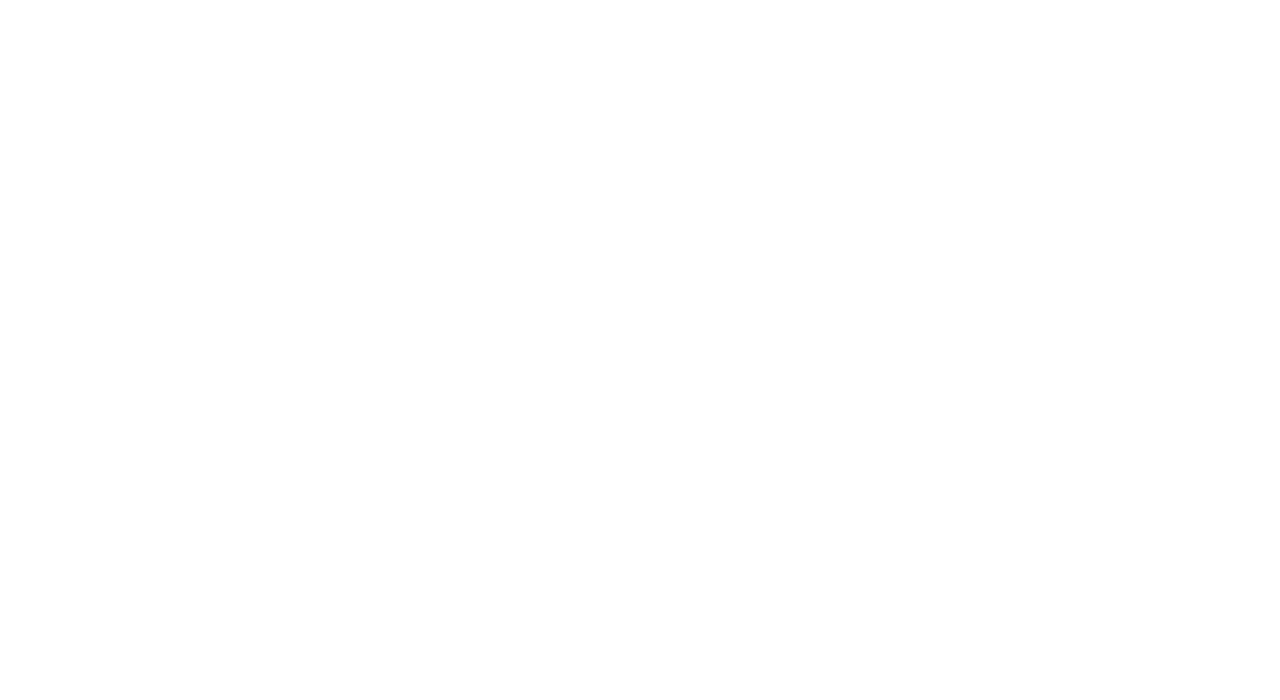
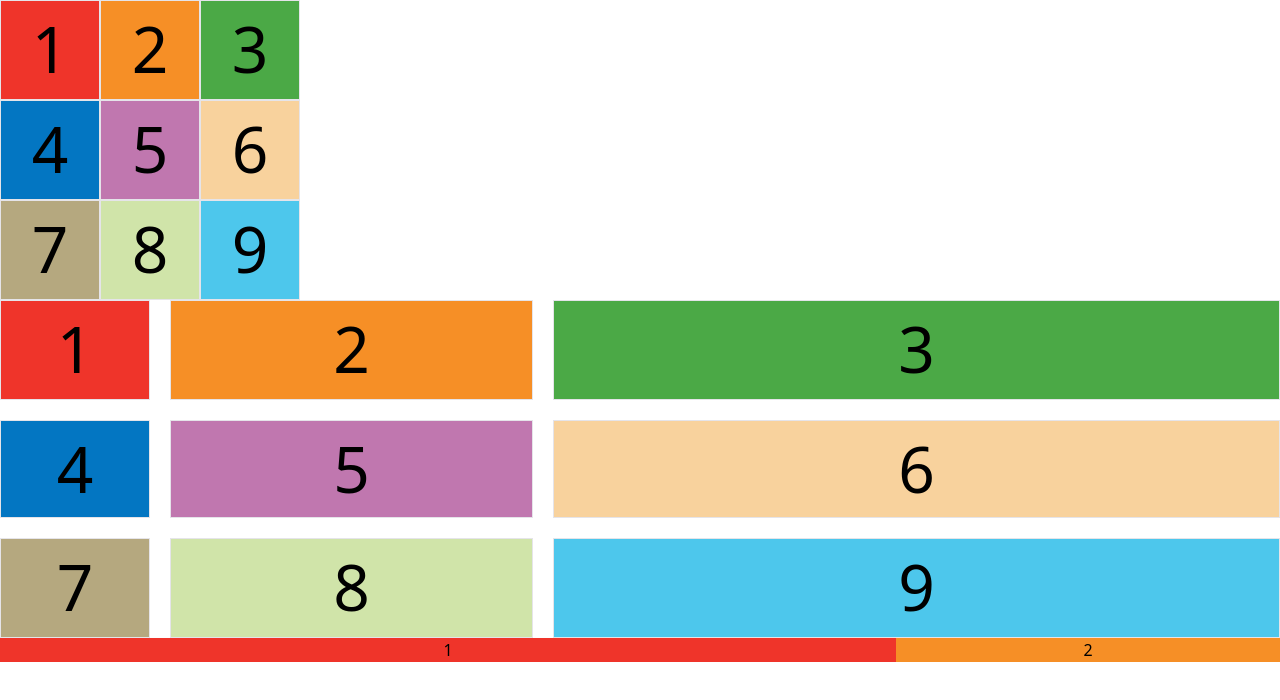
Before and after one commit to 532758463/vite-react, a React (Vite) app: page /grid in a window 1280 px wide. Before the commit this address had no page. Shown: the top 700 px of the page. Built offline with nearby package versions, Linux system fonts and the light colour scheme.

Commit message:
feat:网格布局

```diff
--- /dev/null
+++ b/src/pages/grid/index.css
@@ -0,0 +1,70 @@
+#container {
+  display: grid;
+  grid-template-columns: 100px 100px 100px;
+  grid-template-rows: repeat(3, 100px);
+}
+
+.container2 {
+  display: grid;
+  grid-template-columns: [c1] 150px 1fr 2fr;
+  /* grid-template-columns: 1fr 1fr minmax(100px, 1fr); */
+  grid-template-rows: [r1] 100px auto 100px;
+  grid-row-gap: 20px;
+  grid-column-gap: 20px;
+
+  grid-template-areas:
+    'header header header'
+    'main main sidebar'
+    'footer footer footer';
+  /* 默认值是row，即"先行后列"。也可以将它设成column，变成"先列后行" */
+  /* grid-auto-flow: column; */
+}
+
+.two-flex {
+  display: grid;
+  grid-template-columns: 70% 30%;
+}
+
+.item {
+  font-size: 4em;
+  text-align: center;
+  border: 1px solid #e5e4e9;
+}
+
+.item-1 {
+  background-color: #ef342a;
+  /* grid-column-start: 2;
+  grid-column-end: 4; */
+}
+
+.item-2 {
+  background-color: #f68f26;
+}
+
+.item-3 {
+  background-color: #4ba946;
+}
+
+.item-4 {
+  background-color: #0376c2;
+}
+
+.item-5 {
+  background-color: #c077af;
+}
+
+.item-6 {
+  background-color: #f8d29d;
+}
+
+.item-7 {
+  background-color: #b5a87f;
+}
+
+.item-8 {
+  background-color: #d0e4a9;
+}
+
+.item-9 {
+  background-color: #4dc7ec;
+}
--- /dev/null
+++ b/src/pages/grid/index.tsx
@@ -0,0 +1,38 @@
+import React from 'react';
+import './index.css';
+
+export const Grid: React.FC = () => {
+  return (
+    <div>
+      <div id="container">
+        <div className="item item-1">1</div>
+        <div className="item item-2">2</div>
+        <div className="item item-3">3</div>
+        <div className="item item-4">4</div>
+        <div className="item item-5">5</div>
+        <div className="item item-6">6</div>
+        <div className="item item-7">7</div>
+        <div className="item item-8">8</div>
+        <div className="item item-9">9</div>
+      </div>
+      <div className="container2">
+        <div className="item item-1">1</div>
+        <div className="item item-2">2</div>
+        <div className="item item-3">3</div>
+        <div className="item item-4">4</div>
+        <div className="item item-5">5</div>
+        <div className="item item-6">6</div>
+        <div className="item item-7">7</div>
+        <div className="item item-8">8</div>
+        <div className="item item-9">9</div>
+      </div>
+      {/* 两栏布局 */}
+      <div className="two-flex">
+        <div className="item-1">1</div>
+        <div className="item-2">2</div>
+      </div>
+    </div>
+  );
+};
+
+export default Grid;
--- a/src/router.tsx
+++ b/src/router.tsx
@@ -5,6 +5,7 @@ import type { RouteProps } from 'react-router-dom';
 import Navigation from '@pages/index';
 import Console from '@pages/console';
 import IConList from '@pages/icon-list';
+import Grid from '@pages/grid';
 interface IRoute extends RouteProps {
   path: string;
   name: string;
@@ -30,6 +31,11 @@ export const routes: IRoute[] = [
     path: '/iconList',
     element: <IConList />,
     name: '图标组件'
+  },
+  {
+    path: '/grid',
+    element: <Grid />,
+    name: 'Grid布局'
   }
 ];
 
```
